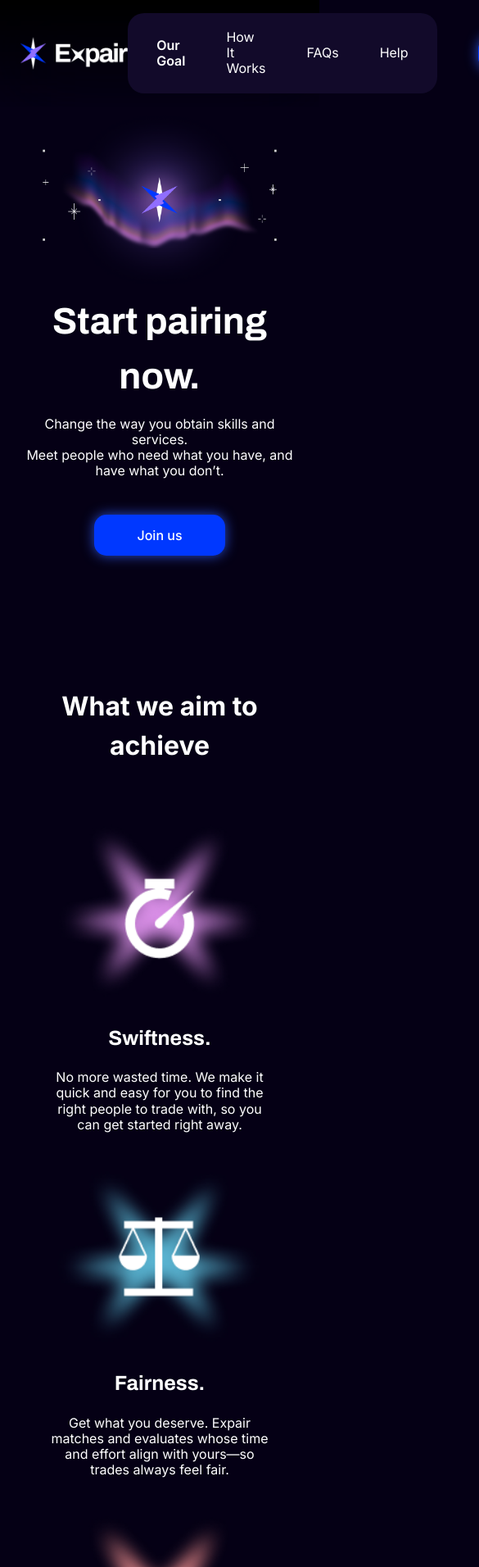
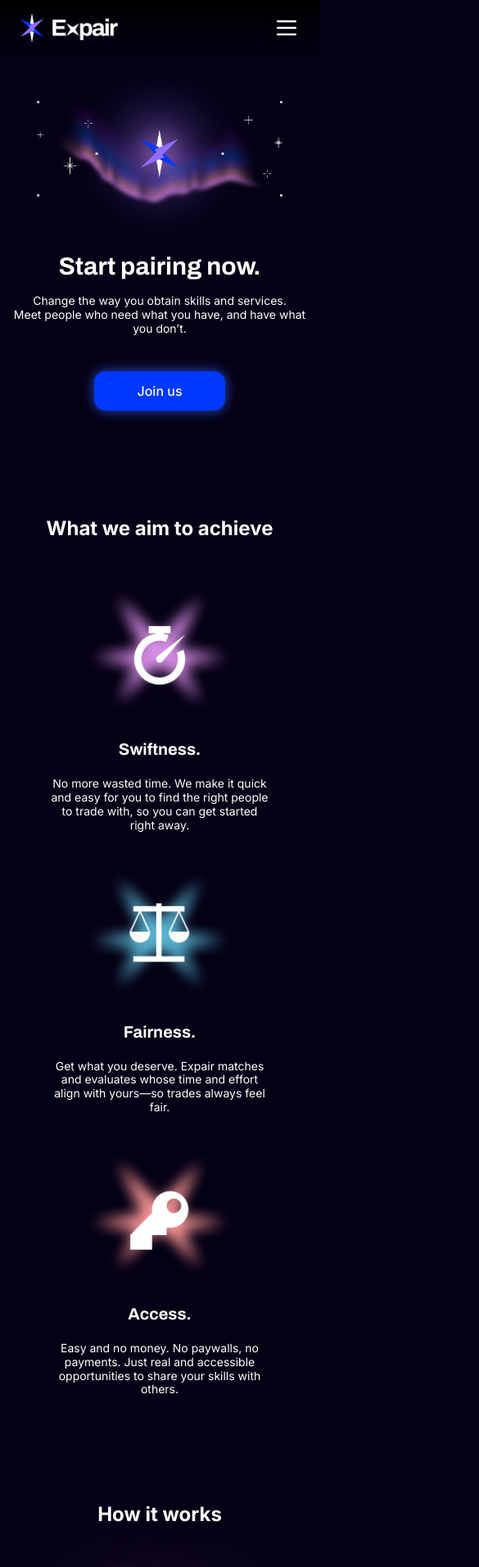
Before and after one commit to irahrapunzel/expair, a Next.js app: page / in a window 390 px wide. Shown: the top 1912 px of the page at 82% size, 585 px wide, since content can reach past the window. Built offline with nearby package versions, Linux system fonts and the light colour scheme.

Commit message:
landing - mobile responsive

```diff
--- a/app/page.js
+++ b/app/page.js
@@ -4,7 +4,6 @@ import Image from "next/image";
 import { Button } from "../components/ui/button";
 import { Inter, Archivo } from "next/font/google";
 import FaqSection from "./(landing)/faqs";
-import LandingNav from "../components/landingnav";
 import Link from "next/link";
 
 const inter = Inter({ subsets: ["latin"] });
@@ -16,9 +15,8 @@ export default function LandingPage() {
       className={`min-h-screen flex flex-col justify-between bg-[#050015] text-white font-sans ${inter.className}`}
     >
       {/* Hero Section */}
-      {/* Hero Section */}
-      <div className="flex flex-col items-center justify-center text-center px-6 pt-0 pb-20 md:pb-32 gap-6">
-        <div className="flex flex-col items-center gap-0 w-full max-w-md md:max-w-3xl">
+      <div className="flex flex-col items-center justify-center text-center px-4 sm:px-6 pt-0 pb-16 sm:pb-20 md:pb-32 gap-6">
+        <div className="flex flex-col items-center gap-0 w-full max-w-sm sm:max-w-md md:max-w-3xl">
           <div className="relative w-full flex flex-col items-center">
             <div className="relative w-full aspect-[3/2] m-0 z-10">
               <Image
@@ -30,24 +28,24 @@ export default function LandingPage() {
               />
             </div>
             <h1
-              className={`text-[45px] font-bold m-0 mb-[15px] z-0 ${archivo.className}`}
+              className={`text-3xl sm:text-4xl md:text-5xl font-bold m-0 mb-4 z-0 ${archivo.className}`}
               style={{ position: "relative", zIndex: 0 }}
             >
               Start pairing now.
             </h1>
           </div>
-          <p className="text-[16px] leading-[120%] max-w-xl text-white font-sans">
+          <p className="text-sm sm:text-base md:text-lg leading-[120%] max-w-xl text-white font-sans">
             Change the way you obtain skills and services. <br />
             Meet people who need what you have, and have what you don’t.
           </p>
         </div>
 
-        {/* Button na may Link */}
+        {/* Button with Link */}
         <Link href="/signin">
           <Button
             variant="default"
             size="default"
-            className=" cursor-pointer mt-[20px] w-[160px] h-[50px] text-white bg-[#0038FF] hover:bg-[#1a4dff] rounded-[15px] shadow-[0px_0px_15px_0px_#284CCC] text-base md:text-lg"
+            className="cursor-pointer mt-5 w-40 h-12 text-white bg-[#0038FF] hover:bg-[#1a4dff] rounded-xl shadow-[0px_0px_15px_0px_#284CCC] text-base md:text-lg"
           >
             Join us
           </Button>
@@ -57,30 +55,28 @@ export default function LandingPage() {
       {/* Our Goal Section */}
       <div
         id="our-goal"
-        className="scroll-mt-[60px] w-full py-20 px-6 md:px-10 lg:px-20 bg-[#050015] text-white"
+        className="scroll-mt-[60px] w-full py-16 sm:py-20 px-4 sm:px-6 md:px-10 lg:px-20 bg-[#050015] text-white"
       >
         <h2
-          className={`text-[32px] md:text-[40px] font-bold text-center mb-16 ${inter.className}`}
+          className={`text-2xl sm:text-3xl md:text-4xl font-bold text-center mb-12 sm:mb-16 ${inter.className}`}
         >
           What we aim to achieve
         </h2>
 
         <div className="flex flex-col md:flex-row items-center justify-center gap-10">
           {/* Card 1 */}
-          <div className="flex flex-col items-center text-center w-[270px]">
+          <div className="flex flex-col items-center text-center max-w-[270px]">
             <Image
               src="/assets/landing_swiftness.png"
               alt="Swiftness Illustration"
-              width={270}
-              height={180}
-              className="mb-6"
+              width={200}
+              height={150}
+              className="mb-6 w-full max-w-[200px] h-auto"
             />
-            <h4
-              className={`text-[25px] font-bold mb-[20px] ${archivo.className}`}
-            >
+            <h4 className={`text-xl sm:text-2xl font-bold mb-5 ${archivo.className}`}>
               Swiftness.
             </h4>
-            <p className="text-[16px] leading-[120%]">
+            <p className="text-sm sm:text-base leading-[120%]">
               No more wasted time. We make it quick and easy for you to find the
               right people to trade with, so you can get started right away.
             </p>
@@ -95,20 +91,18 @@ export default function LandingPage() {
           />
 
           {/* Card 2 */}
-          <div className="flex flex-col items-center text-center w-[270px]">
+          <div className="flex flex-col items-center text-center max-w-[270px]">
             <Image
               src="/assets/landing_fairness.png"
               alt="Fairness Illustration"
-              width={270}
-              height={180}
-              className="mb-6"
+              width={200}
+              height={150}
+              className="mb-6 w-full max-w-[200px] h-auto"
             />
-            <h4
-              className={`text-[25px] font-bold mb-[20px] ${archivo.className}`}
-            >
+            <h4 className={`text-xl sm:text-2xl font-bold mb-5 ${archivo.className}`}>
               Fairness.
             </h4>
-            <p className="text-[16px] leading-[120%]">
+            <p className="text-sm sm:text-base leading-[120%]">
               Get what you deserve. Expair matches and evaluates whose time and
               effort align with yours—so trades always feel fair.
             </p>
@@ -123,20 +117,18 @@ export default function LandingPage() {
           />
 
           {/* Card 3 */}
-          <div className="flex flex-col items-center text-center w-[270px]">
+          <div className="flex flex-col items-center text-center max-w-[270px]">
             <Image
               src="/assets/landing_access.png"
               alt="Access Illustration"
-              width={270}
-              height={180}
-              className="mb-6"
+              width={200}
+              height={150}
+              className="mb-6 w-full max-w-[200px] h-auto"
             />
-            <h4
-              className={`text-[25px] font-bold mb-[20px] ${archivo.className}`}
-            >
+            <h4 className={`text-xl sm:text-2xl font-bold mb-5 ${archivo.className}`}>
               Access.
             </h4>
-            <p className="text-[16px] leading-[120%]">
+            <p className="text-sm sm:text-base leading-[120%]">
               Easy and no money. No paywalls, no payments. Just real and
               accessible opportunities to share your skills with others.
             </p>
@@ -147,82 +139,47 @@ export default function LandingPage() {
       {/* How It Works Section */}
       <div
         id="how-it-works"
-        className="scroll-mt-[60px] w-full relative py-20 px-6 md:px-10 lg:px-20 bg-[#050015] text-white"
+        className="scroll-mt-[60px] w-full relative py-16 sm:py-20 px-4 sm:px-6 md:px-10 lg:px-20 bg-[#050015] text-white"
       >
         <Image
           src="/assets/stars1.png"
           alt="Stars Left"
-          width={500}
-          height={500}
-          className="absolute left-[100px] bottom-[75px]"
+          width={300}
+          height={300}
+          className="absolute left-5 sm:left-[100px] bottom-10 opacity-50 sm:opacity-100"
         />
         <Image
           src="/assets/stars2.png"
           alt="Stars Right"
-          width={500}
-          height={500}
-          className="absolute right-[100px] top-[75px]"
+          width={300}
+          height={300}
+          className="absolute right-5 sm:right-[100px] top-10 opacity-50 sm:opacity-100"
         />
 
         <h2
-          className={`text-[32px] md:text-[40px] font-bold text-center mb-16 ${inter.className}`}
+          className={`text-2xl sm:text-3xl md:text-4xl font-bold text-center mb-12 sm:mb-16 ${inter.className}`}
         >
           How it works
         </h2>
 
-        <div className="flex flex-col gap-10 items-center">
-          <div className="flex flex-col gap-8 w-full max-w-[700px]">
-            <div className="flex items-center gap-[15px]">
-              <Image
-                src="/assets/icon_1.png"
-                alt="Step 1"
-                width={30}
-                height={30}
-              />
-              <p className="text-[16px] leading-[120%]">
-                Build your profile — list your skills and make your first
-                request.
-              </p>
-            </div>
-
-            <div className="flex items-center gap-[15px]">
-              <Image
-                src="/assets/icon_2.png"
-                alt="Step 2"
-                width={30}
-                height={30}
-              />
-              <p className="text-[16px] leading-[120%]">
-                Time to match! Look for your best picks from our
-                recommendations.
-              </p>
-            </div>
-
-            <div className="flex items-center gap-[15px]">
-              <Image
-                src="/assets/icon_3.png"
-                alt="Step 3"
-                width={30}
-                height={30}
-              />
-              <p className="text-[16px] leading-[120%]">
-                The exchange begins. We’ll help you evaluate if you’re getting
-                the work you deserve.
-              </p>
-            </div>
-
-            <div className="flex items-center gap-[15px]">
-              <Image
-                src="/assets/icon_4.png"
-                alt="Step 4"
-                width={30}
-                height={30}
-              />
-              <p className="text-[16px] leading-[120%]">
-                Done! Don’t forget to rate your partner and gain XP from each
-                pair.
-              </p>
-            </div>
+        <div className="flex flex-col gap-6 sm:gap-10 items-center">
+          <div className="flex flex-col gap-6 sm:gap-8 w-full max-w-[700px]">
+            {[
+              "Build your profile — list your skills and make your first request.",
+              "Time to match! Look for your best picks from our recommendations.",
+              "The exchange begins. We’ll help you evaluate if you’re getting the work you deserve.",
+              "Done! Don’t forget to rate your partner and gain XP from each pair.",
+            ].map((text, index) => (
+              <div key={index} className="flex items-center gap-4">
+                <Image
+                  src={`/assets/icon_${index + 1}.png`}
+                  alt={`Step ${index + 1}`}
+                  width={30}
+                  height={30}
+                />
+                <p className="text-sm sm:text-base leading-[120%]">{text}</p>
+              </div>
+            ))}
           </div>
         </div>
       </div>
--- a/components/landingnav.jsx
+++ b/components/landingnav.jsx
@@ -5,18 +5,24 @@ import { Button } from "./ui/button";
 import Image from "next/image";
 import Link from "next/link";
 import { Inter } from "next/font/google";
-import { usePathname } from 'next/navigation';
+import { usePathname } from "next/navigation";
 
 const inter = Inter({ subsets: ["latin"] });
 
-// Section IDs to observe
 const sections = ["our-goal", "how-it-works", "FAQs"];
-
-// Help page section IDs
-const helpSections = ["technical", "reporting", "product", "account", "tutorials", "policies", "contact"];
+const helpSections = [
+  "technical",
+  "reporting",
+  "product",
+  "account",
+  "tutorials",
+  "policies",
+  "contact",
+];
 
 export default function LandingNav() {
   const [activeSection, setActiveSection] = useState("");
+  const [menuOpen, setMenuOpen] = useState(false); // <-- for mobile menu toggle
   const pathname = usePathname();
 
   useEffect(() => {
@@ -33,14 +39,12 @@ export default function LandingNav() {
       }
     );
 
-    // Observe landing page sections
     sections.forEach((id) => {
       const el = document.getElementById(id);
       if (el) observer.observe(el);
     });
 
-    // Observe help page sections if on help page
-    if (pathname === '/help') {
+    if (pathname === "/help") {
       helpSections.forEach((id) => {
         const el = document.getElementById(id);
         if (el) observer.observe(el);
@@ -49,6 +53,8 @@ export default function LandingNav() {
 
     return () => observer.disconnect();
   }, [pathname]);
+
+  const isOnHelpPage = pathname === "/help";
 
   return (
     <header
@@ -60,26 +66,23 @@ export default function LandingNav() {
         WebkitBackdropFilter: "blur(50px)",
       }}
     >
-      <div
-        className="flex items-center justify-between mx-auto max-w-[1440px] px-6 md:px-[80px]"
-      >
+      <div className="flex items-center justify-between mx-auto max-w-[1440px] px-6 md:px-[80px]">
         {/* Left: Logo */}
         <div className="flex-shrink-0">
+          <Link href="/#hero" scroll={true}>
             <Image
               src="/expair.png"
               alt="Expair Logo"
               width={120}
               height={40}
-            className="w-auto h-[40px]"
+              className="cursor-pointer"
             />
+          </Link>
         </div>
 
-        {/* Center: Menu */}
-        <nav className="flex items-center gap-[50px] px-[35px] py-[20px] rounded-[20px] bg-[#120A2A]">
+        {/* Desktop Menu */}
+        <nav className="hidden md:flex items-center gap-[50px] px-[35px] py-[20px] rounded-[20px] bg-[#120A2A]">
           {sections.map((section) => {
-            // Check if we're on the help page
-            const isOnHelpPage = pathname === '/help';
-            // If on help page, navigate to root with hash, otherwise use local hash
             const href = isOnHelpPage ? `/#${section}` : `#${section}`;
 
             return (
@@ -101,22 +104,95 @@ export default function LandingNav() {
           <Link
             href="/help"
             className={`transition text-white hover:text-[#6C8BFF] ${
-              activeSection && helpSections.includes(activeSection) ? "font-semibold text-[#0038FF]" : ""
+              activeSection && helpSections.includes(activeSection)
+                ? "font-semibold text-[#0038FF]"
+                : ""
             }`}
           >
             Help
           </Link>
         </nav>
 
-        {/* Right: Sign In Button */}
-        <div className="flex-shrink-0 ml-[50px]">
+        {/* Sign In Button (Desktop) */}
+        <div className="hidden md:flex flex-shrink-0 ml-[50px]">
           <Link href="/signin">
             <Button className="cursor-pointer font-normal w-[160px] h-[40px] px-[38px] py-[13px] shadow-[0px_0px_15px_0px_#284CCC] bg-[#0038FF] text-white text-sm sm:text-[16px] hover:bg-[#1a4dff] transition rounded-[15px]">
               Sign in
             </Button>
           </Link>
         </div>
+
+        {/* Mobile Menu Button */}
+        <button
+          className="md:hidden text-white"
+          onClick={() => setMenuOpen(!menuOpen)}
+        >
+          {/* Hamburger Icon */}
+          <svg
+            xmlns="http://www.w3.org/2000/svg"
+            fill="none"
+            viewBox="0 0 24 24"
+            strokeWidth={2}
+            stroke="currentColor"
+            className="w-8 h-8"
+          >
+            {menuOpen ? (
+              <path
+                strokeLinecap="round"
+                strokeLinejoin="round"
+                d="M6 18L18 6M6 6l12 12"
+              />
+            ) : (
+              <path
+                strokeLinecap="round"
+                strokeLinejoin="round"
+                d="M4 6h16M4 12h16M4 18h16"
+              />
+            )}
+          </svg>
+        </button>
       </div>
+
+      {/* Mobile Dropdown Menu */}
+      {menuOpen && (
+        <div className="md:hidden bg-[#120A2A] px-6 py-4 flex flex-col gap-4">
+          {sections.map((section) => {
+            const href = isOnHelpPage ? `/#${section}` : `#${section}`;
+            return (
+              <a
+                key={section}
+                href={href}
+                onClick={() => setMenuOpen(false)}
+                className={`transition text-white hover:text-[#6C8BFF] ${
+                  activeSection === section ? "font-semibold text-[#0038FF]" : ""
+                }`}
+              >
+                {section === "FAQs"
+                  ? "FAQs"
+                  : section
+                      .replaceAll("-", " ")
+                      .replace(/\b\w/g, (char) => char.toUpperCase())}
+              </a>
+            );
+          })}
+          <Link
+            href="/help"
+            onClick={() => setMenuOpen(false)}
+            className={`transition text-white hover:text-[#6C8BFF] ${
+              activeSection && helpSections.includes(activeSection)
+                ? "font-semibold text-[#0038FF]"
+                : ""
+            }`}
+          >
+            Help
+          </Link>
+          <Link href="/signin" onClick={() => setMenuOpen(false)}>
+            <Button className="mt-2 w-full bg-[#0038FF] hover:bg-[#1a4dff] transition rounded-[15px] text-white text-sm sm:text-[16px]">
+              Sign in
+            </Button>
+          </Link>
+        </div>
+      )}
     </header>
   );
 }
```
Also changed, not shown: components/client-layout.jsx (+11 -8 lines), components/footer.jsx (+22 -18 lines). Lines whose indentation alone changed are shown as unchanged.
